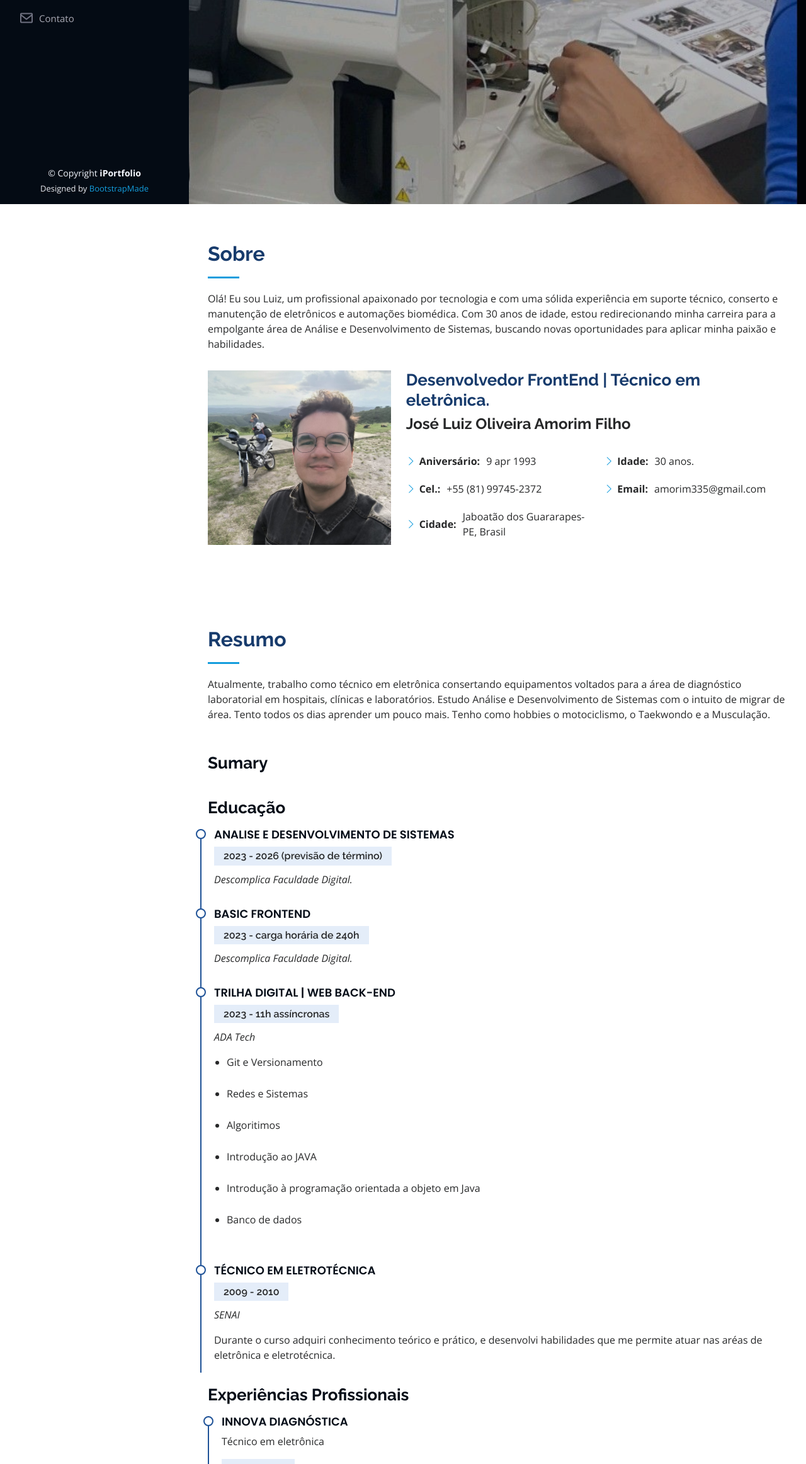
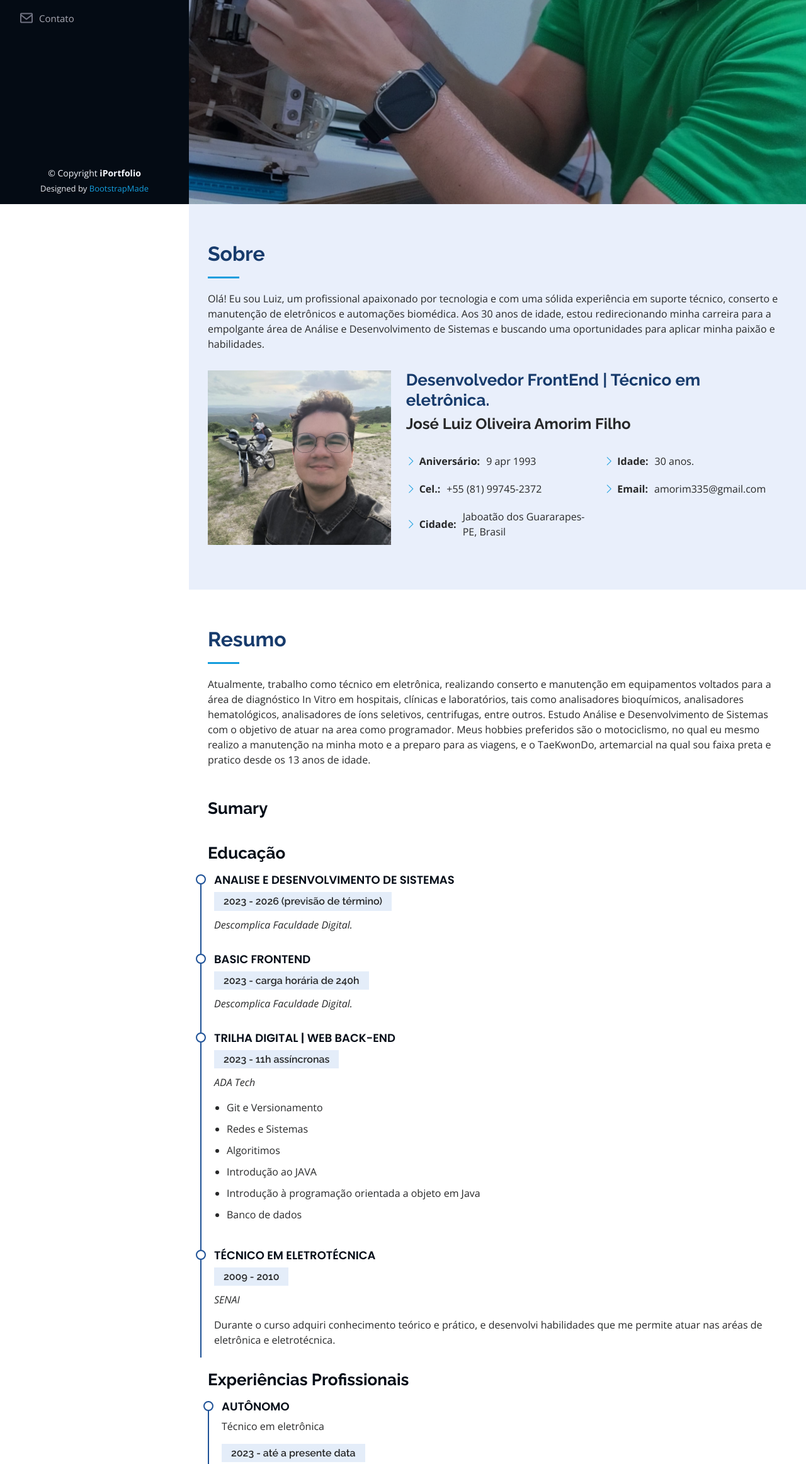
Before and after one commit to JZLZ/portfolio, a plain HTML site: page index.html in a window 1280 px wide. Shown: the part 476-2800 px from the top of the page at 63% size. Drawn offline with nearby package versions, Linux system fonts and the light colour scheme.

Commit message:
v.5(correções de texto)

```diff
--- a/assets/css/style.css
+++ b/assets/css/style.css
@@ -241,7 +241,7 @@ h6 {
 #hero {
   width: 100%;
   height: 100vh;
-  background: url("../img/hero-bg.jpg") top center;
+  background: url("../img/hero2.jpeg") top center;
   background-size: cover;
 }
 
@@ -312,7 +312,7 @@ section {
 }
 
 .section-bg {
-  background: #f5f8fd;
+  background: #e9effb;
 }
 
 .section-title {
--- a/index.html
+++ b/index.html
@@ -79,12 +79,12 @@
   <main id="main">
 
     <!-- ======= About Section ======= -->
-    <section id="about" class="about">
+    <section id="about" class="about section-bg">
       <div class="container">
 
         <div class="section-title">
           <h2>Sobre</h2>
-          <p>Olá! Eu sou Luiz, um profissional apaixonado por tecnologia e com uma sólida experiência em suporte técnico, conserto e manutenção de eletrônicos e automações biomédica. Com 30 anos de idade, estou redirecionando minha carreira para a empolgante área de Análise e Desenvolvimento de Sistemas, buscando novas oportunidades para aplicar minha paixão e habilidades.</p>
+          <p>Olá! Eu sou Luiz, um profissional apaixonado por tecnologia e com uma sólida experiência em suporte técnico, conserto e manutenção de eletrônicos e automações biomédica. Aos 30 anos de idade, estou redirecionando minha carreira para a empolgante área de Análise e Desenvolvimento de Sistemas e buscando uma oportunidades para aplicar minha paixão e habilidades.</p>
         </div>
 
         <div class="row">
@@ -123,7 +123,10 @@
 
         <div class="section-title">
           <h2>Resumo</h2>
-          <p>Atualmente, trabalho como técnico em eletrônica consertando equipamentos voltados para a área de diagnóstico laboratorial em hospitais, clínicas e laboratórios. Estudo Análise e Desenvolvimento de Sistemas com o intuito de migrar de área. Tento todos os dias aprender um pouco mais. Tenho como hobbies o motociclismo, o Taekwondo e a Musculação.</p>
+          <p>Atualmente, trabalho como técnico em eletrônica, realizando conserto e manutenção em equipamentos voltados para a área de diagnóstico In Vitro em hospitais, clínicas e laboratórios, tais como analisadores bioquímicos, analisadores hematológicos, analisadores de íons seletivos, centrifugas, entre outros.
+            Estudo Análise e Desenvolvimento de Sistemas com o objetivo de atuar na area como programador.
+            Meus hobbies preferidos são o motociclismo, no qual eu mesmo realizo a manutenção na minha moto e a preparo para as viagens, e
+            o TaeKwonDo, artemarcial na qual sou faixa preta e pratico desde os 13 anos de idade.</p>
         </div>
 
         <div class="row">
@@ -152,13 +155,12 @@
               <h5>2023 - 11h assíncronas</h5>
               <p><em>ADA Tech</em></p>
               <ul>
-                <li><p>Git e Versionamento </p></li>
-                <li><p>Redes e Sistemas </p></li>
-                <li><p>Algoritimos </p></li>
-                <li><p>Introdução ao JAVA </p></li>
-                <li><p>Introdução à programação orientada a objeto em Java</p></li>
-                <li><p>Banco de dados </p></li>
-
+                <li>Git e Versionamento</li>
+                <li>Redes e Sistemas</li>
+                <li>Algoritimos</li>
+                <li>Introdução ao JAVA</li>
+                <li>Introdução à programação orientada a objeto em Java</li>
+                <li>Banco de dados </li>
               </ul>
             </div>
             <div class="resume-item">
@@ -171,18 +173,29 @@
           <div class="col-lg-6" data-aos="fade-up" data-aos-delay="100">
             <h3 class="resume-title">Experiências Profissionais</h3>
             <div class="resume-item">
+              <h4>Autônomo</h4>
+              <p>Técnico em eletrônica</p>
+              <h5>2023 - até a presente data</h5>
+              <p><em>Jaboatão dos Guararapes-PE, Brasil</em></p>
+              <ul>
+                <li>Atuo no Suporte Técnico presencial e remoto auxiliando usuários no manuseio dos equipamentos.</li>
+                <li>Realizando manutenções preventivas e corretivas em analisadores bioquímico, analisadores hematológico, analisadores de ions seletivo(ionograma), centrifugas, microscópios, banho maria, estufas, autoclaves, destiladores, osmoses.
+                  </li>
+              </ul>
+            </div>
+            <div class="resume-item">
               <h4>INNOVA DIAGNÓSTICA</h4>
               <p>Técnico em eletrônica</p>
               <h5>2021 - 2023</h5>
               <p><em>Recife-PE, Brasil</em></p>
               <ul>
-                <li>Durante o tempo em que estive na Innova, atuei como Suporte Técnico presencial e remoto.</li>
-                <li>Realizando manutenções preventivas e corretivas em analisadores bioquímico
-                  (LABTEST, ERBA e SNIBE), e em analisadores hematologico (LABTEST,
+                <li>Na Innova, atuei como Suporte Técnico presencial e remoto.</li>
+                <li>Realizava manutenções preventivas e corretivas em analisadores bioquímico
+                  (LABTEST, ERBA e SNIBE), e em analisadores hematológico (LABTEST,
                   ERBA e Nihon) tendo sido treinado e qualificado pelos fabricantes para
                   prestar esse suporte para os clientes da região.
                   </li>
-                <li>Alem desses, tambem realizava manutenções em equipamentos de uranálise das marcas Abbott e ERBA e em alisadores de ions (MEDMAX e ERBA).</li>
+                <li>Tambem realizava manutenções em equipamentos de urianálise das marcas Abbott e ERBA e em alisadores de ions (MEDMAX e ERBA).</li>
               </ul>
             </div>
             <div class="resume-item">
@@ -213,7 +226,7 @@
     </section><!-- End Resume Section -->
 
     <!-- ======= Services Section ======= -->
-    <section id="services" class="services section-bg"">
+    <section id="services" class="services section-bg">
       <div class="container">
 
         <div class="section-title">
```
Also changed, not shown: assets/img/hero2.jpeg (added).
